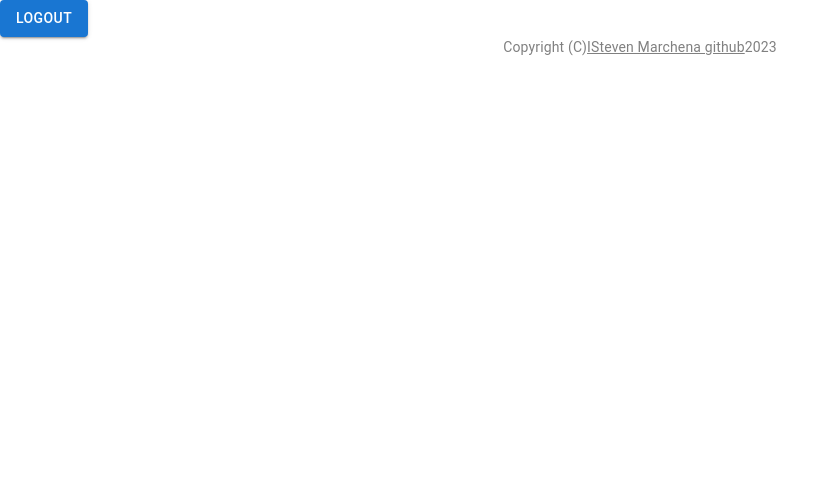
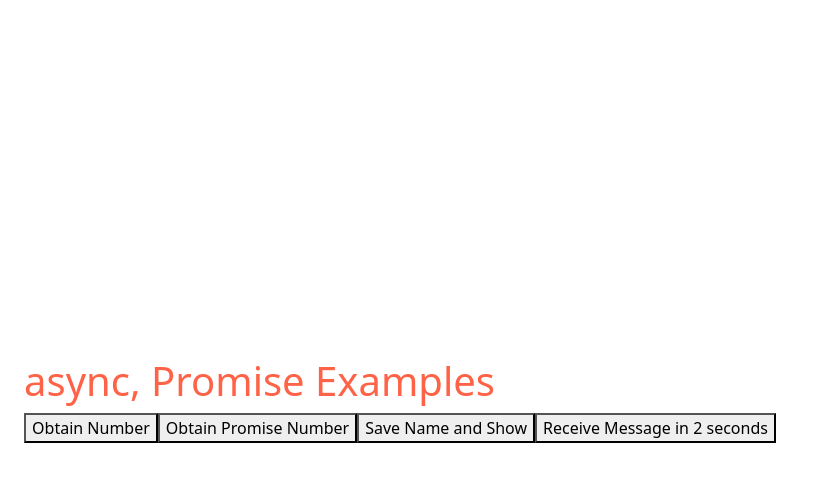
Before and after one commit to stvnmc/React-JS, a React (Create React App) app in the folder hola-mundo/: page / in a window 1280 px wide. Before the commit this address led to /dashboard. Shown: the top 482 px of the page, without its empty margins (0-839 px from the left). Built offline with nearby package versions, Linux system fonts and the light colour scheme.

Commit message:
Repaso con procesos asíncronos

```diff
--- /dev/null
+++ b/hola-mundo/src/components/pure/AsyncExample.jsx
@@ -0,0 +1,69 @@
+import React from "react";
+
+const Asyncexample = () => {
+
+    async function generateNumber() {
+        return 1;
+    }
+
+    async function generatePromiseNumber() {
+        return Promise.resolve(2)
+    }
+
+    function obtainNumber() {
+        generateNumber()
+            .then((response) => alert(`Reponse: ${response}`))
+            .catch((error) => alert(`Something went wrong: ${error}`));
+    }
+
+
+    function obtainPromiseNumber() {
+        generatePromiseNumber()
+            .then((response) => alert(`Reponse: ${response}`))
+            .catch((error) => alert(`Something went wrong: ${error}`));
+    }
+
+
+    async function saveSessionStorage(key, value) {
+        sessionStorage.setItem(key, value);
+
+        return Promise.resolve(sessionStorage.getItem(key))
+    }
+
+    function showStorage() {
+        saveSessionStorage('name', 'Martin')
+            .then((response) => {
+                let value = response;
+                alert(`Save Name: ${value}`)
+            })
+            .catch((error) => {
+                alert(`Something went wrong: ${error}`)
+            })
+            .finally(() => {
+                console.log('SUCCESS: Name saved and retreived')
+            })
+    }
+
+    async function obtainMessage() {
+
+        let promise = new Promise((resolve, reject) => {
+            setTimeout(() => resolve('Hello Word'), 2000)
+        })
+
+        let message = await promise;
+
+        await alert(`Message received: ${message}`)
+    }
+
+    return (
+        <div>
+            <h1>async, Promise Examples</h1>
+            <button onClick={obtainNumber}>Obtain Number</button>
+            <button onClick={obtainPromiseNumber}>Obtain Promise Number</button>
+            <button onClick={showStorage}> Save Name and Show </button>
+            <button onClick={obtainMessage}>Receive Message in 2 seconds</button>
+        </div>
+    )
+}
+
+export default Asyncexample
--- a/hola-mundo/src/index.css
+++ b/hola-mundo/src/index.css
@@ -1,13 +1,11 @@
-body {
-  margin: 0;
-  font-family: -apple-system, BlinkMacSystemFont, 'Segoe UI', 'Roboto', 'Oxygen',
-    'Ubuntu', 'Cantarell', 'Fira Sans', 'Droid Sans', 'Helvetica Neue',
-    sans-serif;
-  -webkit-font-smoothing: antialiased;
-  -moz-osx-font-smoothing: grayscale;
+h1 {
+  color: tomato;
 }
 
-code {
-  font-family: source-code-pro, Menlo, Monaco, Consolas, 'Courier New',
-    monospace;
+body {
+  height: 100vh;
+  width: 100vh;
+  display: flex;
+  align-items: center;
+  justify-content: center;
 }
--- a/hola-mundo/src/index.js
+++ b/hola-mundo/src/index.js
@@ -11,12 +11,14 @@ import './index.css';
 import reportWebVitals from './reportWebVitals';
 // import AppRoutingOne from './AppRoutingOne';
 import AppRoutingFinal from './AppRoutingFinal';
+import Asyncexample from './components/pure/AsyncExample';
 
 ReactDOM.render(
   <React.StrictMode>
     {/* <App /> */}
     {/* <AppRoutingOne /> */}
-    <AppRoutingFinal />
+    {/* <AppRoutingFinal /> */}
+    <Asyncexample />
   </React.StrictMode>,
   document.getElementById('root')
 );
```
